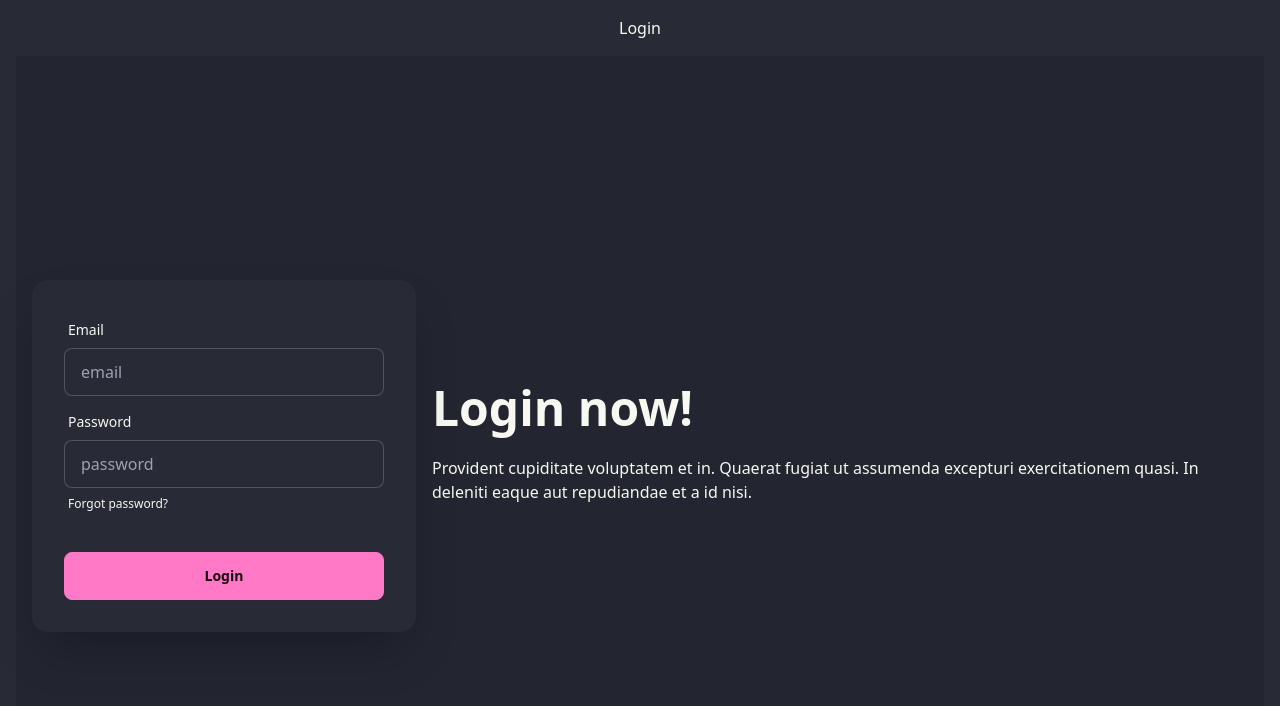
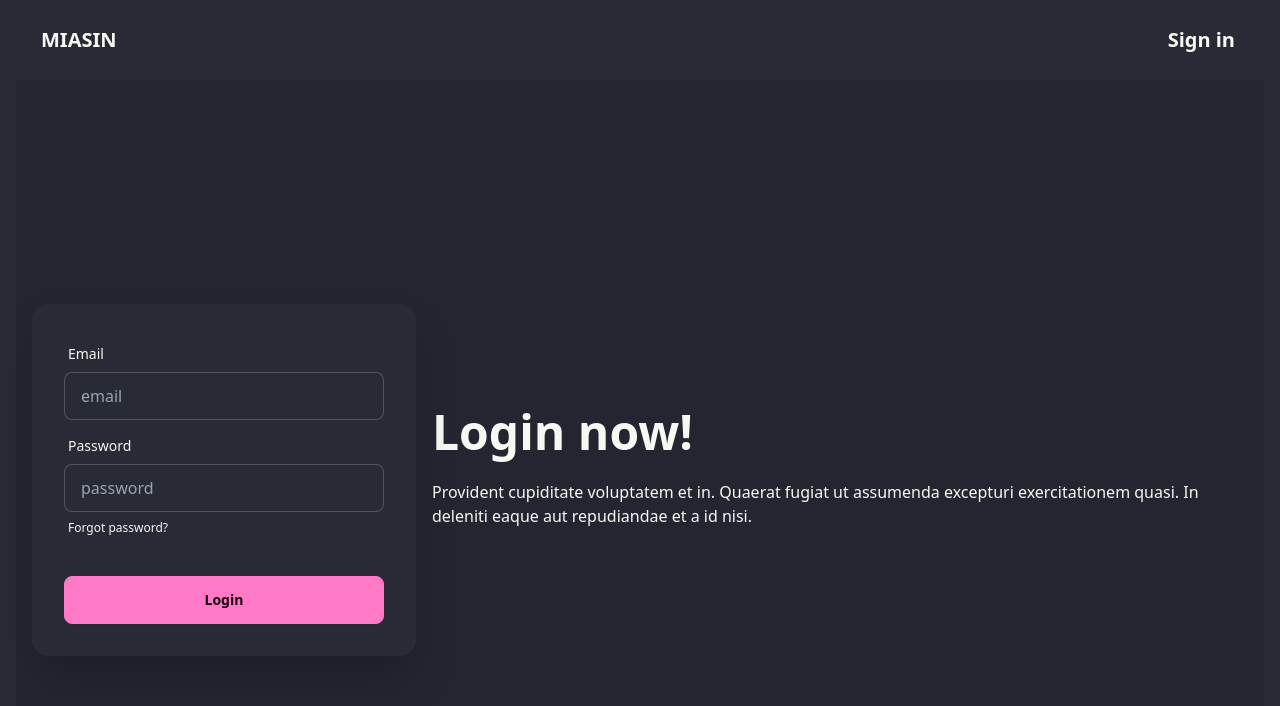
Before and after one commit to alaincodes/miasin, a Vue app in the folder frontend/: page /login in a window 1280 px wide. Shown: the top 706 px of the page. Built offline with nearby package versions, Linux system fonts and the light colour scheme.

Commit message:
clean fake routes

```diff
--- a/frontend/src/components/AdminMenu.vue
+++ b/frontend/src/components/AdminMenu.vue
@@ -28,8 +28,8 @@ import { RouterLink } from 'vue-router'
               <span class="badge">New</span>
             </a>
           </li>
-          <li><RouterLink to="/subscription">Ajouter un client</RouterLink></li>
-          <li><RouterLink to="/users">Clients</RouterLink></li>
+          <li><RouterLink to="/admin/subscription">Ajouter un client</RouterLink></li>
+          <li><RouterLink to="/admin/users">Clients</RouterLink></li>
           <li><a>Settings</a></li>
           <li><a>Logout</a></li>
         </ul>
--- a/frontend/src/components/BasicMenu.vue
+++ b/frontend/src/components/BasicMenu.vue
@@ -9,7 +9,7 @@ import { RouterLink } from 'vue-router'
     </div>
     <div class="flex-none">
       <ul class="menu menu-horizontal px-1">
-        <RouterLink to="/login" class="btn btn-ghost text-xl">Sign in</RouterLink>
+        <RouterLink to="/admin" class="btn btn-ghost text-xl">Sign in</RouterLink>
       </ul>
     </div>
   </div>
--- a/frontend/src/components/Breadcrumb.vue
+++ b/frontend/src/components/Breadcrumb.vue
@@ -1,3 +1,4 @@
+<!-- eslint-disable vue/multi-word-component-names -->
 <template>
   <div class="my-4">
     <div class="breadcrumbs text-sm">
--- a/frontend/src/router/index.js
+++ b/frontend/src/router/index.js
@@ -15,12 +15,12 @@ const router = createRouter({
       component: () => import('../views/AdminView.vue'),
     },
     {
-      path: '/users',
+      path: '/admin/users',
       name: 'users',
       component: () => import('../views/UsersList.vue'),
     },
     {
-      path: '/subscription',
+      path: '/admin/subscription',
       name: 'subscription',
       component: () => import('../views/SubscriptionView.vue'),
     },
--- a/frontend/src/views/HomeView.vue
+++ b/frontend/src/views/HomeView.vue
@@ -1,4 +1,5 @@
 <script setup>
+import { RouterLink } from 'vue-router'
 </script>
 
 <template>
@@ -11,7 +12,7 @@
             Provident cupiditate voluptatem et in. Quaerat fugiat ut assumenda excepturi exercitationem
             quasi. In deleniti eaque aut repudiandae et a id nisi.
           </p>
-          <button class="btn btn-primary">Get Started</button>
+          <RouterLink to="/login" class="btn btn-primary">Get Started</RouterLink>
         </div>
       </div>
     </div>
--- a/frontend/src/views/LoginView.vue
+++ b/frontend/src/views/LoginView.vue
@@ -1,5 +1,8 @@
+<script setup>
+import BasicMenu from '../components/BasicMenu.vue'
+</script>
 <template>
-  <h1 class="my-4 text-center">Login</h1>
+  <BasicMenu />
   <div class="hero bg-base-200 min-h-screen">
     <div class="hero-content flex-col lg:flex-row-reverse">
       <div class="text-center lg:text-left">
```
